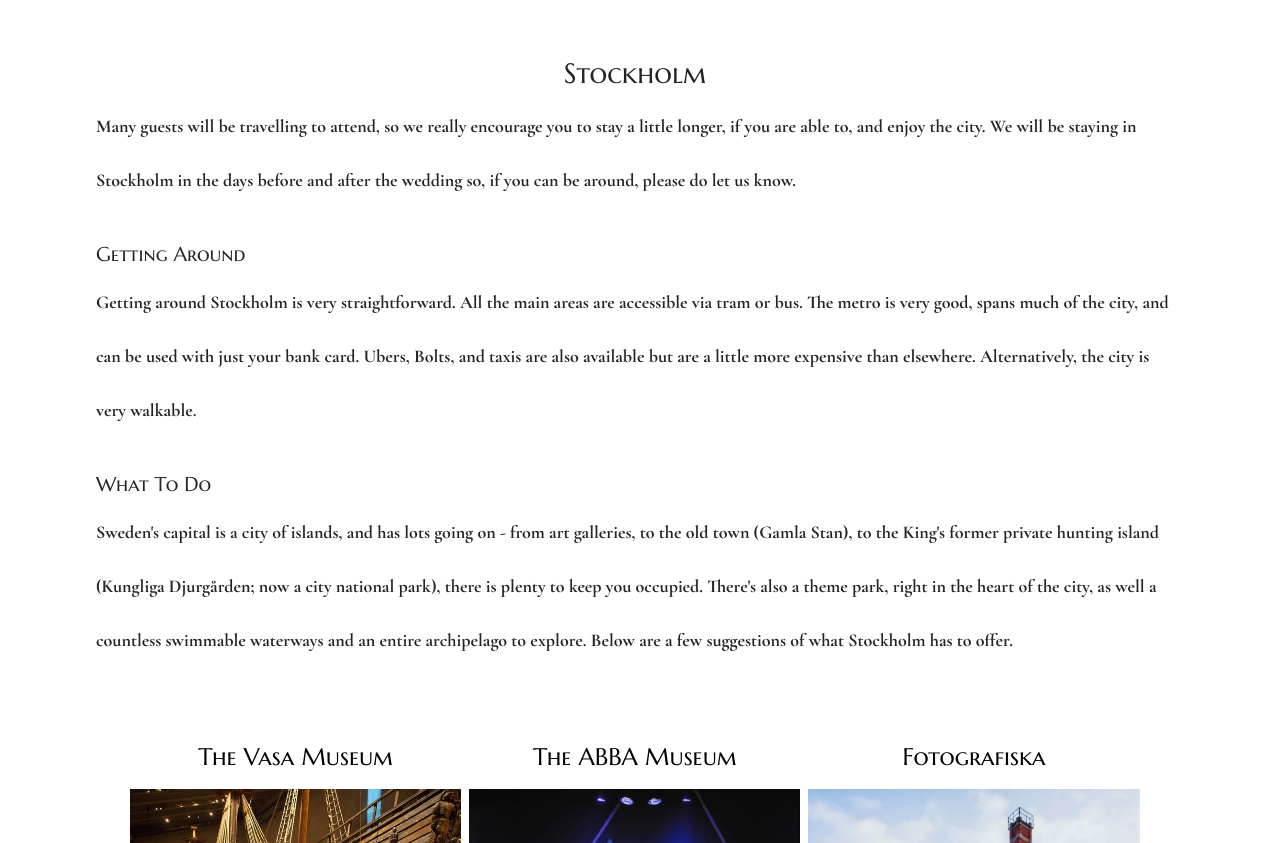
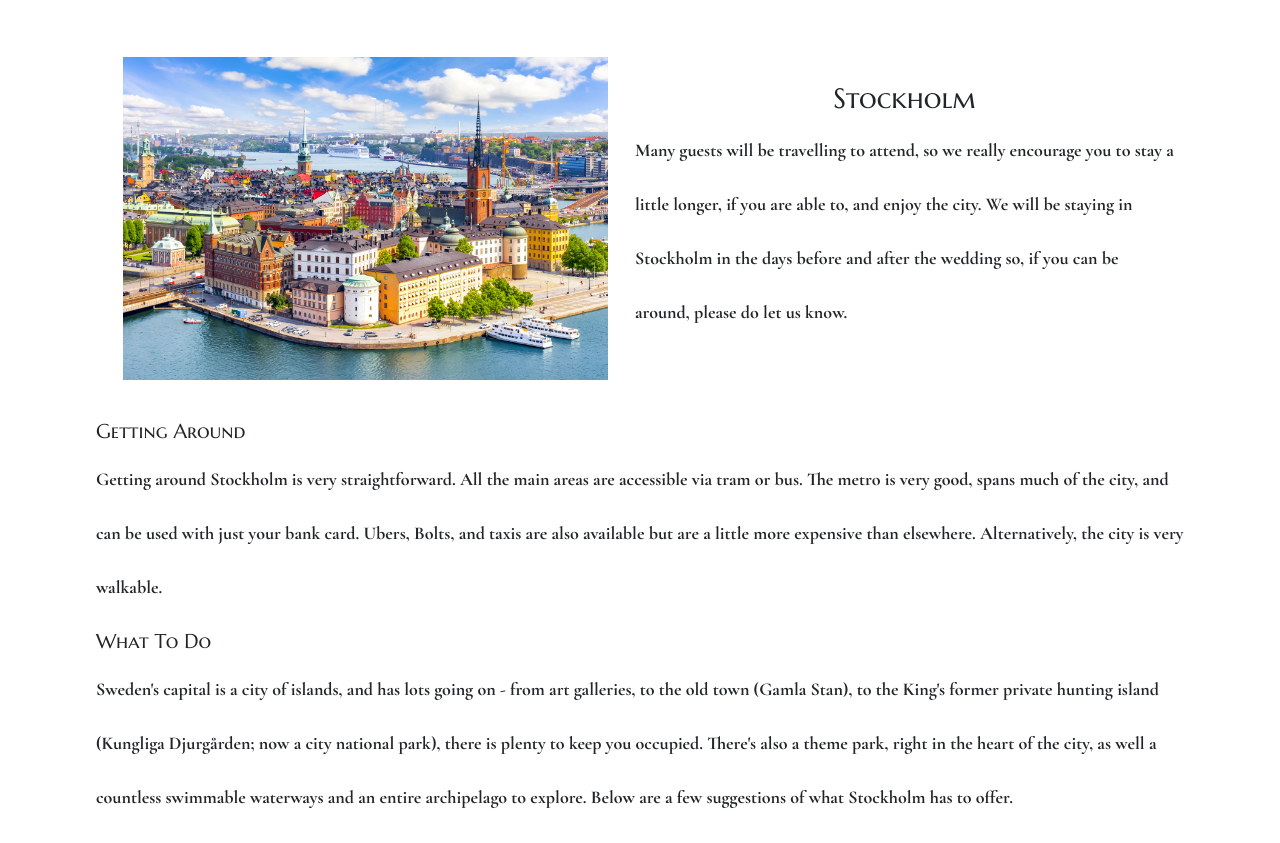
Before and after one commit to edna-anmund/edna-anmund.github.io, a plain HTML site: page 2a9a5335ddd51dceea670c2d13aeb3c33c44dd0c/index.html in a window 1280 px wide. Shown: the part 2438-3281 px from the top of the page. Drawn offline with nearby package versions, Linux system fonts and the light colour scheme.

```diff
--- a/2a9a5335ddd51dceea670c2d13aeb3c33c44dd0c/index.html
+++ b/2a9a5335ddd51dceea670c2d13aeb3c33c44dd0c/index.html
@@ -230,25 +230,47 @@
 
         #stockholm .stockholm-header {
             display: flex;
+            flex-direction: row;
+            align-items: center;
+            flex: 1;
+            justify-content: space-evenly;
+            padding-right: 10px;
+            padding-bottom: 40px;
+        }
+
+        #stockholm .stockholm-header-text {
+            width: 60%;
+            display: flex;
             flex-direction: column;
             align-items: center;
             flex: 1;
             justify-content: space-evenly;
-            padding-right: 10px;
+        }
+
+        .stockholm-header-image {
+            display: flex;
+            flex: 1;
+            justify-content: center;
+        }
+
+        .stockholm-header-image img {
+            height: auto;
+            width: 90%;
         }
 
         .stockholm-header h3,
-        .stockholm-header h5 {
+        .stockholm-details h5 {
             font-family: "msc-reg";
         }
 
-        .stockholm-header h5 {
+        .stockholm-details h5 {
             width: 100%;
             justify-content: flex-start;
         }
 
-        .stockholm-header p {
-            padding-bottom: 20px;
+        .stockholm-header p,
+        .stockholm-details p {
+            adding-bottom: 20px;
         }
 
         .stockholm-activities {
@@ -314,6 +336,20 @@
 
         .middle .text {
             line-height: 2em;
+        }
+
+        @media screen and (max-width: 1845px) {
+            .middle {
+                max-height: 75%;
+                overflow: scroll;
+            }
+        }
+
+        @media screen and (max-width: 1098px) {
+            .middle {
+                max-height: 50%;
+                overflow: scroll;
+            }
         }
         /* End Stockholm */
 
@@ -464,14 +500,22 @@
             <!-- Stockholm -->
             <div id="stockholm">
                 <div class="stockholm-header">
-                    <h3>Stockholm</h3>
-                    <p class="text">
-                        Many guests will be travelling to attend, so we really
-                        encourage you to stay a little longer, if you are able
-                        to, and enjoy the city. We will be staying in Stockholm
-                        in the days before and after the wedding so, if you can
-                        be around, please do let us know.
-                    </p>
+                    <div class="stockholm-header-image">
+                        <img src="images/stockholm.jpeg" />
+                    </div>
+                    <div class="stockholm-header-text">
+                        <h3>Stockholm</h3>
+                        <p class="text">
+                            Many guests will be travelling to attend, so we
+                            really encourage you to stay a little longer, if you
+                            are able to, and enjoy the city. We will be staying
+                            in Stockholm in the days before and after the
+                            wedding so, if you can be around, please do let us
+                            know.
+                        </p>
+                    </div>
+                </div>
+                <div class="stockholm-details">
                     <h5>Getting Around</h5>
                     <p class="text">
                         Getting around Stockholm is very straightforward. All
```
Also changed, not shown: 2a9a5335ddd51dceea670c2d13aeb3c33c44dd0c/images/stockholm.jpeg (added).
